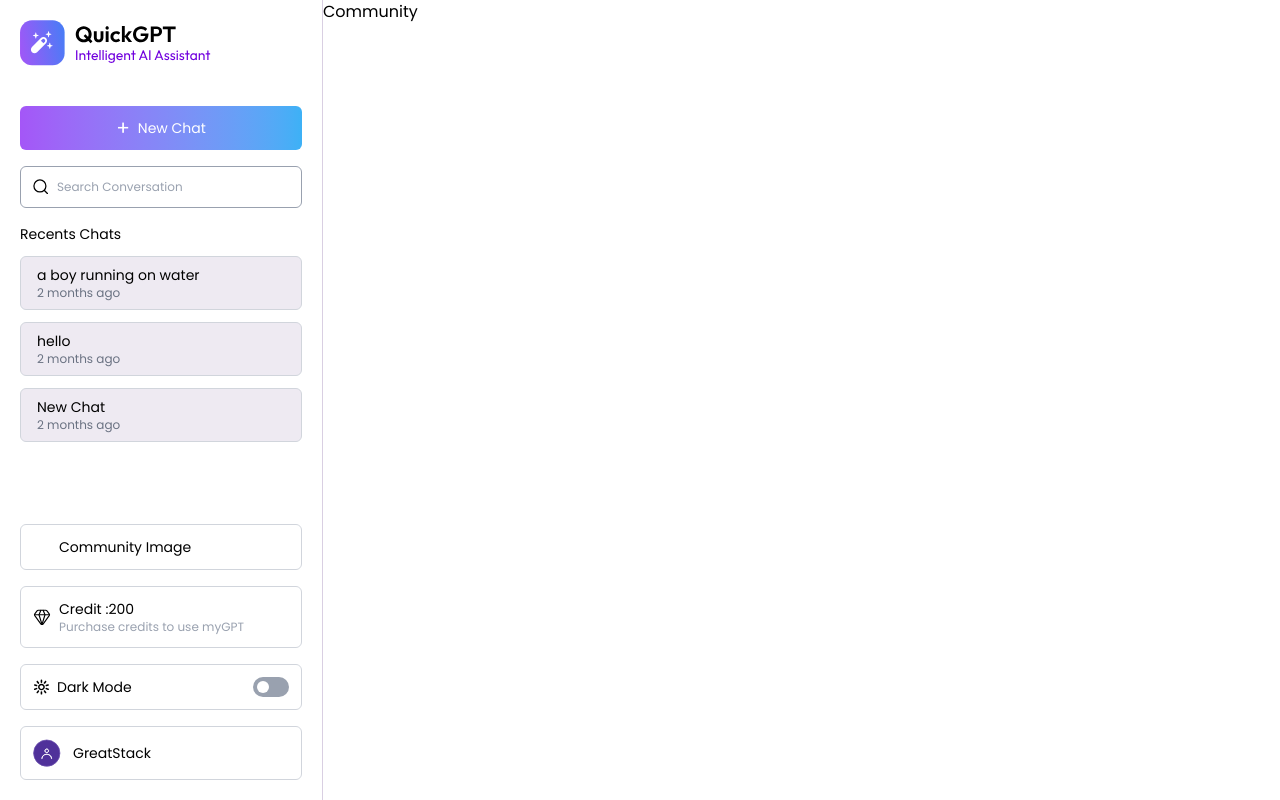
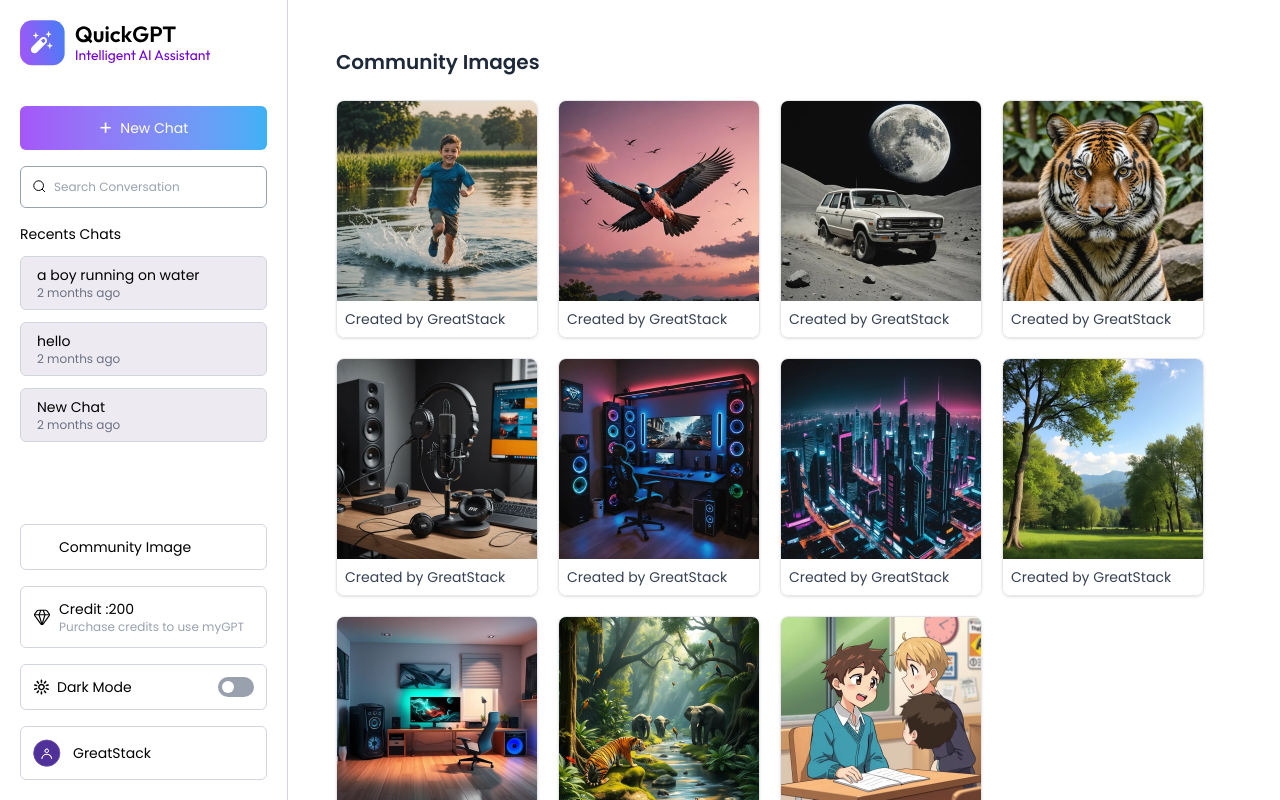
Before and after one commit to ikbaldotin/-Own-Full-Stack-ChatGPT-, a React (Vite) app in the folder frontend/: page /community in a window 1280 px wide. Built offline with nearby package versions, Linux system fonts and the light colour scheme.

Commit message:
Community Page

```diff
--- a/frontend/src/pages/Community.jsx
+++ b/frontend/src/pages/Community.jsx
@@ -1,7 +1,56 @@
-import React from "react";
+import React, { useEffect, useState } from "react";
+import { dummyPublishedImages } from "../../public/assets";
+import Loading from "./Loading";
 
 const Community = () => {
-  return <div>Community</div>;
+  const [images, setImages] = useState([]);
+  const [loading, setLoading] = useState(true);
+
+  const fetchImages = async () => {
+    // Simulating async fetch
+    setTimeout(() => {
+      setImages(dummyPublishedImages);
+      setLoading(false);
+    }, 1000);
+  };
+
+  useEffect(() => {
+    fetchImages();
+  }, []);
+
+  if (loading) return <Loading />;
+
+  return (
+    <div className="p-6 pt-12 xl:px-12 2xl:px-20 w-full mx-auto h-full overflow-y-scroll">
+      <h2 className="text-xl font-semibold mb-6 text-gray-800 dark:text-purple-100">
+        Community Images
+      </h2>
+
+      {images.length > 0 ? (
+        <div className="flex flex-wrap max-sm:justify-center gap-5">
+          {images.map((item, index) => (
+            <a
+              key={index}
+              href={item.imageUrl}
+              target="_blank"
+              className="relative group block rounded-lg overflow-hidden border border-gray-200 dark:border-purple-700 shadow-sm hover:shadow-md transition-shadow duration-300"
+            >
+              <img
+                src={item.imageUrl}
+                alt={`Created by ${item.userName}`}
+                className="w-full h-40 md:h-50 2xl:h-62 object-cover group-hover:scale-105 transition-transform duration-300 ease-in-out"
+              />
+              <p className="text-sm text-gray-700 dark:text-purple-200 p-2 bg-white/70 dark:bg-purple-900/60 backdrop-blur-md">
+                Created by {item.userName}
+              </p>
+            </a>
+          ))}
+        </div>
+      ) : (
+        <p className="text-gray-600 dark:text-purple-300">No images found.</p>
+      )}
+    </div>
+  );
 };
 
 export default Community;
```
